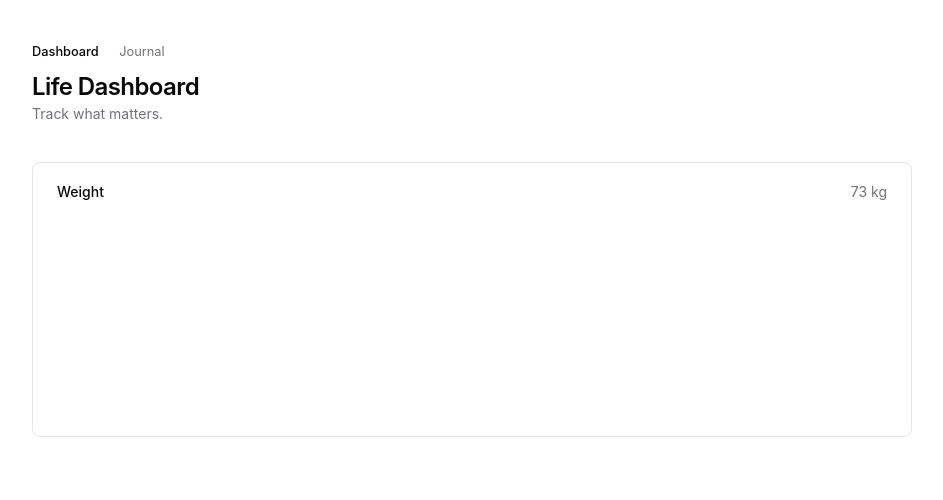
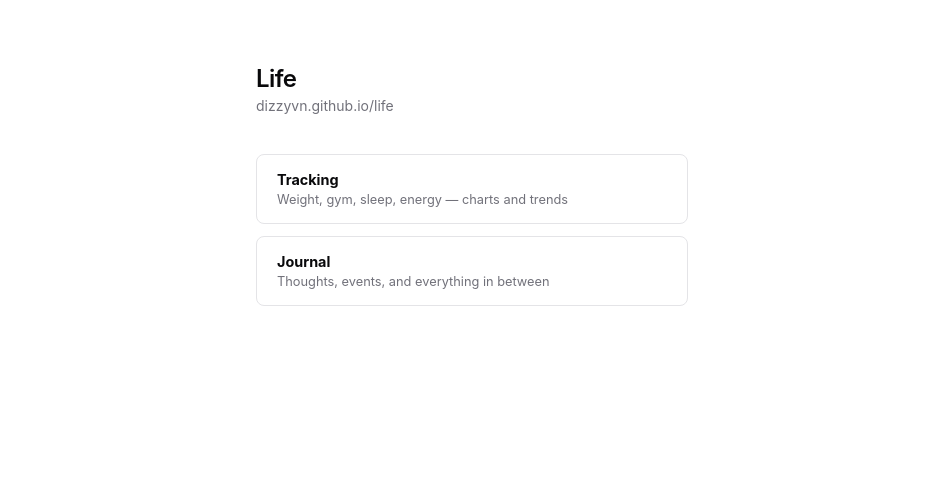
Before and after one commit to dizzyvn/life, a plain HTML site: page index.html in a window 1280 px wide. Shown: the whole page, without its empty margins (168-1111 px from the left). Drawn offline with nearby package versions, Linux system fonts and the light colour scheme.

Commit message:
refactor: clean URLs — /tracking/ and /journal/
- index.html is now a landing page with links
- tracking/index.html at /tracking/
- journal/index.html at /journal/
- Consistent 680px max-width and nav across all pages
- Fixed all relative paths for data and images

```diff
--- a/index.html
+++ b/index.html
@@ -3,211 +3,43 @@
 <head>
   <meta charset="UTF-8">
   <meta name="viewport" content="width=device-width, initial-scale=1.0">
-  <title>Life Dashboard</title>
-  <script src="https://cdn.jsdelivr.net/npm/chart.js@4"></script>
-  <script src="https://cdn.jsdelivr.net/npm/chartjs-adapter-date-fns@3"></script>
+  <title>Life</title>
   <style>
     * { margin: 0; padding: 0; box-sizing: border-box; }
     body {
       font-family: -apple-system, BlinkMacSystemFont, 'Segoe UI', 'Inter', sans-serif;
       background: #ffffff;
       color: #09090b;
-      padding: 2.5rem;
-      max-width: 960px;
+      max-width: 480px;
       margin: 0 auto;
+      padding: 4rem 1.5rem;
     }
-    nav { margin-bottom: 0.75rem; }
-    nav a { color: #71717a; text-decoration: none; font-size: 0.8rem; margin-right: 1rem; }
-    nav a:hover { color: #09090b; }
-    nav a.active { color: #09090b; font-weight: 500; }
-    h1 { font-size: 1.5rem; font-weight: 600; letter-spacing: -0.025em; }
-    .subtitle { color: #71717a; margin-top: 0.25rem; margin-bottom: 2.5rem; font-size: 0.875rem; }
-    .metric-card {
+    h1 { font-size: 1.5rem; font-weight: 600; letter-spacing: -0.025em; margin-bottom: 0.25rem; }
+    .subtitle { color: #71717a; font-size: 0.875rem; margin-bottom: 2.5rem; }
+    a {
+      display: block;
+      padding: 1rem 1.25rem;
       border: 1px solid #e4e4e7;
       border-radius: 8px;
-      padding: 1.25rem 1.5rem;
-      margin-bottom: 1.25rem;
+      text-decoration: none;
+      color: #09090b;
+      margin-bottom: 0.75rem;
+      font-size: 0.9rem;
     }
-    .metric-header {
-      display: flex;
-      justify-content: space-between;
-      align-items: center;
-      margin-bottom: 1rem;
-    }
-    .metric-title {
-      font-size: 0.875rem;
-      font-weight: 500;
-      color: #09090b;
-    }
-    .metric-latest {
-      font-size: 0.875rem;
-      color: #71717a;
-    }
-    .no-data {
-      color: #a1a1aa;
-      font-size: 0.8rem;
-      padding: 1.5rem;
-      text-align: center;
-    }
-    canvas { max-height: 200px; }
+    a:hover { background: #fafafa; }
+    a .desc { color: #71717a; font-size: 0.8rem; margin-top: 0.25rem; }
   </style>
 </head>
 <body>
-  <nav>
-    <a href="index.html" class="active">Dashboard</a>
-    <a href="journal.html">Journal</a>
-  </nav>
-  <h1>Life Dashboard</h1>
-  <p class="subtitle">Track what matters.</p>
-  <div id="dashboard"></div>
-
-  <script>
-    async function loadConfig() {
-      const resp = await fetch('tracking/config.json');
-      return resp.json();
-    }
-
-    async function loadCSV(file) {
-      try {
-        const resp = await fetch('tracking/' + file);
-        if (!resp.ok) return [];
-        const text = await resp.text();
-        const lines = text.trim().split('\n').slice(1);
-        return lines
-          .map(line => {
-            const parts = line.split(',');
-            return { date: parts[0].trim(), value: parseFloat(parts[1].trim()) };
-          })
-          .filter(d => !isNaN(d.value) && d.date);
-      } catch { return []; }
-    }
-
-    function weeklyCount(data) {
-      const weeks = {};
-      data.forEach(d => {
-        const date = new Date(d.date);
-        const weekStart = new Date(date);
-        weekStart.setDate(date.getDate() - date.getDay() + 1);
-        const key = weekStart.toISOString().split('T')[0];
-        weeks[key] = (weeks[key] || 0) + 1;
-      });
-      return Object.entries(weeks)
-        .map(([date, value]) => ({ date, value }))
-        .sort((a, b) => a.date.localeCompare(b.date));
-    }
-
-    function renderMetric(metric, data, container) {
-      const card = document.createElement('div');
-      card.className = 'metric-card';
-
-      const isAggregate = metric.aggregate === 'weekly-count';
-      const chartData = isAggregate ? weeklyCount(data) : data;
-
-      if (chartData.length === 0) {
-        card.innerHTML = `
-          <div class="metric-header">
-            <span class="metric-title">${metric.name}</span>
-          </div>
-          <div class="no-data">No data yet</div>`;
-        container.appendChild(card);
-        return;
-      }
-
-      const latest = chartData[chartData.length - 1];
-      const canvasId = 'chart-' + metric.id;
-
-      card.innerHTML = `
-        <div class="metric-header">
-          <span class="metric-title">${metric.name}</span>
-          <span class="metric-latest">${latest.value % 1 === 0 ? latest.value : latest.value.toFixed(1)} ${metric.unit}</span>
-        </div>
-        <canvas id="${canvasId}"></canvas>`;
-      container.appendChild(card);
-
-      const datasets = [{
-        label: metric.name,
-        data: chartData.map(d => ({ x: d.date, y: d.value })),
-        borderColor: metric.color,
-        backgroundColor: isAggregate ? metric.color + '33' : metric.color + '0d',
-        fill: !isAggregate,
-        tension: 0.4,
-        pointRadius: chartData.length > 30 ? 1 : 3,
-        pointBackgroundColor: metric.color,
-        borderWidth: 1.5,
-      }];
-
-      if (metric.goal != null) {
-        const allDates = chartData.map(d => d.date);
-        datasets.push({
-          label: 'Goal',
-          data: allDates.map(d => ({ x: d, y: metric.goal })),
-          borderColor: '#d4d4d8',
-          borderDash: [4, 4],
-          pointRadius: 0,
-          borderWidth: 1,
-          fill: false,
-        });
-      }
-
-      const values = chartData.map(d => d.value);
-      const minVal = Math.min(...values, metric.goal ?? Infinity);
-      const maxVal = Math.max(...values, metric.goal ?? -Infinity);
-      const padding = (maxVal - minVal) * 0.2 || 1;
-
-      new Chart(document.getElementById(canvasId), {
-        type: isAggregate ? 'bar' : 'line',
-        data: { datasets },
-        options: {
-          responsive: true,
-          interaction: { intersect: false, mode: 'index' },
-          scales: {
-            x: {
-              type: 'time',
-              time: {
-                unit: chartData.length > 60 ? 'month' : chartData.length > 14 ? 'week' : 'day',
-                tooltipFormat: 'MMM d, yyyy',
-                displayFormats: { day: 'MMM d', week: 'MMM d', month: 'MMM yyyy' },
-              },
-              grid: { color: '#f4f4f5', drawTicks: true },
-              ticks: { color: '#a1a1aa', font: { size: 11 }, maxRotation: 0 },
-              border: { display: false },
-            },
-            y: {
-              min: Math.floor(minVal - padding),
-              max: Math.ceil(maxVal + padding),
-              grid: { color: '#f4f4f5' },
-              ticks: { color: '#a1a1aa', font: { size: 11 } },
-              border: { display: false },
-            },
-          },
-          plugins: {
-            legend: { display: false },
-            tooltip: {
-              backgroundColor: '#09090b',
-              titleFont: { size: 12 },
-              bodyFont: { size: 12 },
-              padding: 8,
-              cornerRadius: 6,
-              displayColors: false,
-              callbacks: {
-                label: ctx => ctx.parsed.y + ' ' + metric.unit,
-              },
-            },
-          },
-        },
-      });
-    }
-
-    async function render() {
-      const config = await loadConfig();
-      const dashboard = document.getElementById('dashboard');
-      for (const metric of config) {
-        const data = await loadCSV(metric.file);
-        renderMetric(metric, data, dashboard);
-      }
-    }
-
-    render();
-  </script>
+  <h1>Life</h1>
+  <p class="subtitle">dizzyvn.github.io/life</p>
+  <a href="tracking/">
+    <strong>Tracking</strong>
+    <div class="desc">Weight, gym, sleep, energy — charts and trends</div>
+  </a>
+  <a href="journal/">
+    <strong>Journal</strong>
+    <div class="desc">Thoughts, events, and everything in between</div>
+  </a>
 </body>
 </html>
```
Also changed, not shown: journal/index.html (renamed from journal.html, +5 -4 lines), tracking/index.html (added, +214 -0 lines).
